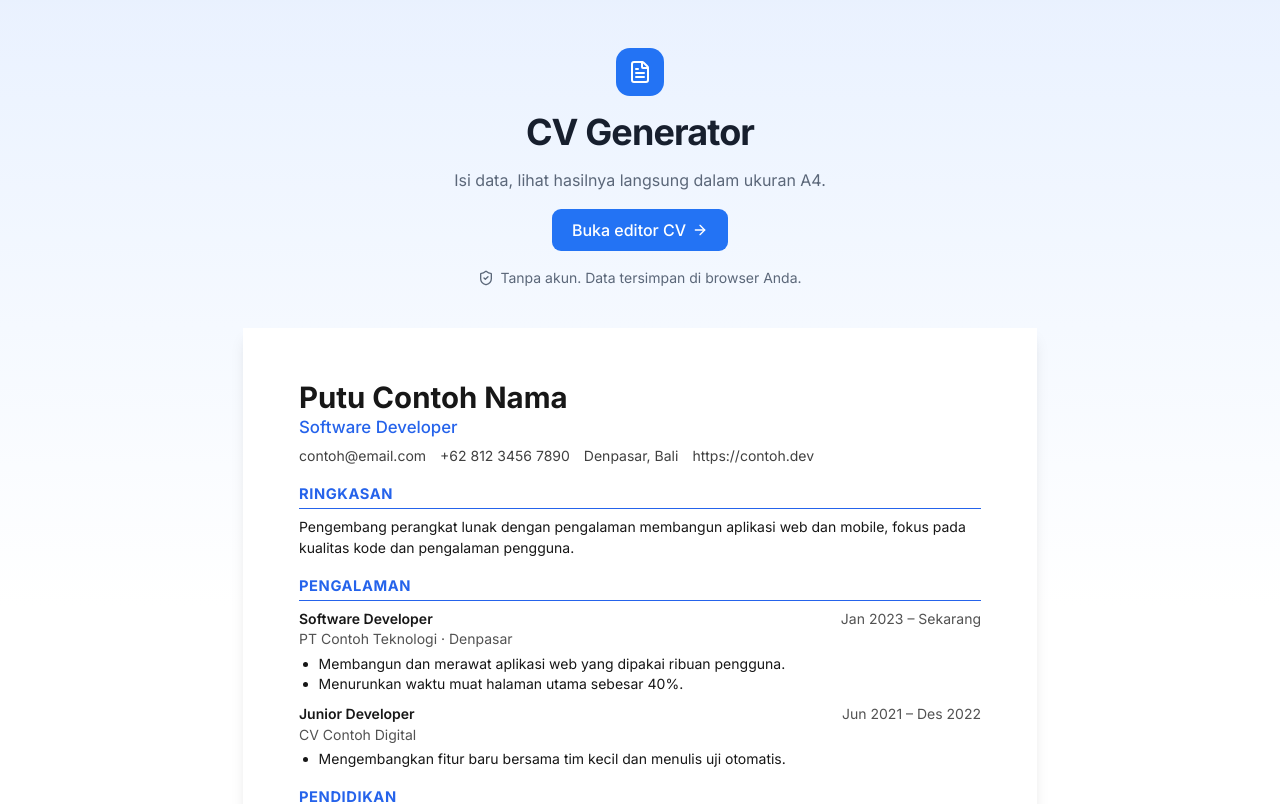
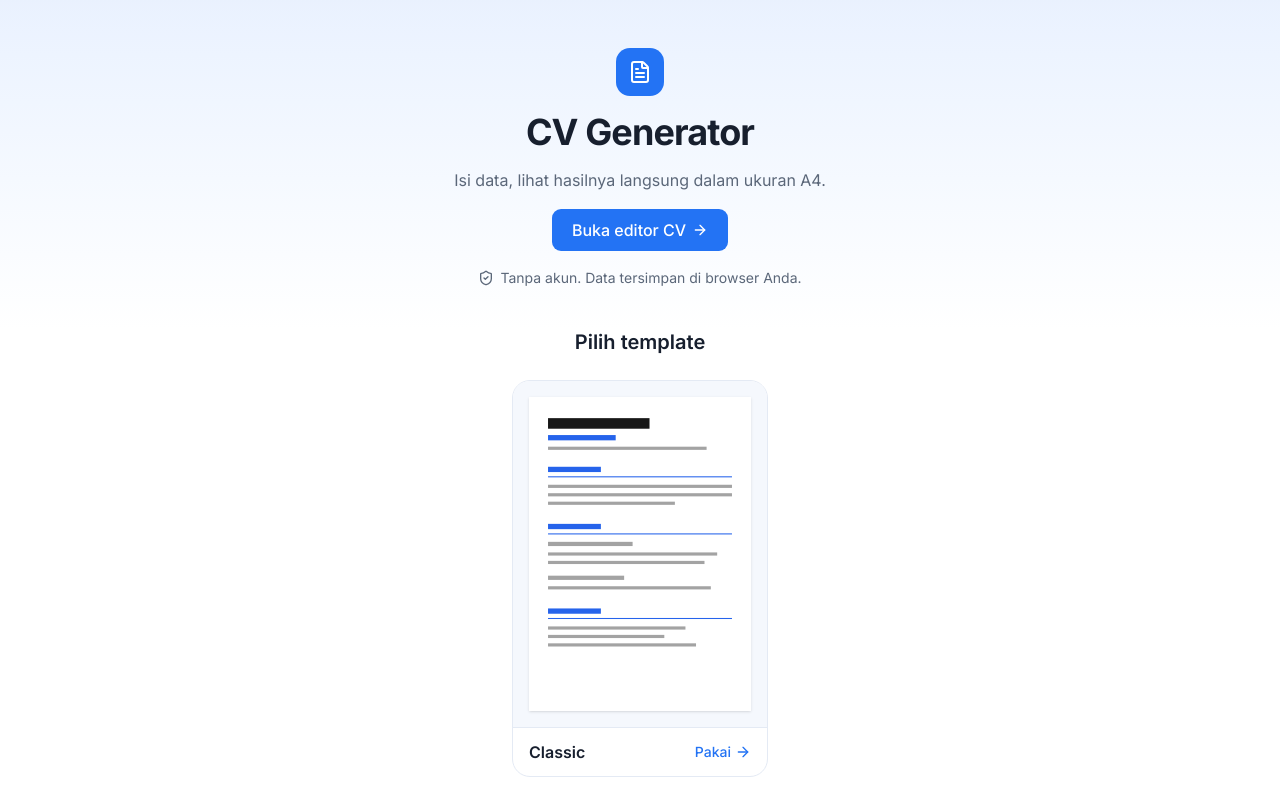
Before and after one commit to andisuartika/cv-generator, a Next.js app: page / in a window 1280 px wide. Shown: the top 804 px of the page. Built offline with nearby package versions, Linux system fonts and the light colour scheme.

Commit message:
feat(home): add a template gallery
- Build one card per registry entry, replacing the sample sheet
- Check every registered template in a test

```diff
--- a/src/app/page.tsx
+++ b/src/app/page.tsx
@@ -1,15 +1,13 @@
 import { ArrowRight, FileText, ShieldCheck } from "lucide-react";
 import Link from "next/link";
-import { A4Canvas } from "@/components/preview/A4Canvas";
+import { TemplateGallery } from "@/components/templates/TemplateGallery";
 import { Button } from "@/components/ui/button";
-import { sampleResume } from "@/lib/defaults";
-import { ClassicTemplate } from "@/templates/classic";
 
-/** Temporary landing page until the template gallery is built (Phase 3). */
+/** Landing page with the template gallery. */
 export default function Home() {
   return (
-    <main className="a4-stage min-h-screen bg-linear-to-b from-primary/10 to-background to-40% px-4 py-12">
-      <div className="a4-stage-nav mx-auto mb-10 flex max-w-2xl flex-col items-center gap-4 text-center">
+    <main className="min-h-screen bg-linear-to-b from-primary/10 to-background to-40% px-4 py-12">
+      <div className="mx-auto mb-10 flex max-w-2xl flex-col items-center gap-4 text-center">
         <span className="flex size-12 items-center justify-center rounded-xl bg-primary text-primary-foreground">
           <FileText aria-hidden="true" className="size-6" />
         </span>
@@ -28,12 +26,12 @@ export default function Home() {
           Tanpa akun. Data tersimpan di browser Anda.
         </p>
       </div>
-      {/* Shrinks the 794 px sheet on small screens; printing keeps full size. */}
-      <div className="overflow-x-auto pb-4 max-[860px]:[zoom:0.75] max-[640px]:[zoom:0.43] print:[zoom:1]">
-        <A4Canvas>
-          <ClassicTemplate data={sampleResume} />
-        </A4Canvas>
-      </div>
+      <section aria-labelledby="templates-heading" className="mx-auto max-w-5xl">
+        <h2 id="templates-heading" className="mb-6 text-center text-xl font-semibold">
+          Pilih template
+        </h2>
+        <TemplateGallery />
+      </section>
     </main>
   );
 }
--- /dev/null
+++ b/src/components/templates/TemplateGallery.tsx
@@ -0,0 +1,43 @@
+import { ArrowRight } from "lucide-react";
+import Image from "next/image";
+import Link from "next/link";
+import { templates } from "@/templates/registry";
+
+/** One card per registry entry; choosing one opens the editor with it. */
+export function TemplateGallery() {
+  return (
+    <ul className="flex flex-wrap justify-center gap-6">
+      {templates.map((template) => (
+        <li key={template.id} className="w-full max-w-64">
+          <Link
+            href={`/builder?t=${template.id}`}
+            className="group block overflow-hidden rounded-2xl border bg-card outline-none transition hover:border-primary hover:shadow-lg focus-visible:ring-3 focus-visible:ring-ring/50"
+          >
+            <span className="block bg-muted p-4">
+              {/* Decorative: the template name below is the link text. */}
+              <Image
+                src={template.thumbnail}
+                alt=""
+                width={210}
+                height={297}
+                unoptimized
+                loading="eager"
+                className="h-auto w-full shadow-sm"
+              />
+            </span>
+            <span className="flex items-center justify-between gap-2 border-t px-4 py-3 font-semibold">
+              {template.name}
+              <span className="flex items-center gap-1 text-sm font-medium text-primary">
+                Pakai
+                <ArrowRight
+                  aria-hidden="true"
+                  className="size-4 transition-transform group-hover:translate-x-0.5"
+                />
+              </span>
+            </span>
+          </Link>
+        </li>
+      ))}
+    </ul>
+  );
+}
--- a/src/styles/print.css
+++ b/src/styles/print.css
@@ -28,16 +28,6 @@
     background: #fff;
   }
 
-  /* Elements around the canvas must not add space to the printed page. */
-  .a4-stage {
-    padding: 0;
-    background: none;
-  }
-
-  .a4-stage-nav {
-    display: none;
-  }
-
   .a4-canvas {
     margin: 0;
     box-shadow: none;
```
Also changed, not shown: 1 other file (tests, documents, lock files or other folders).
